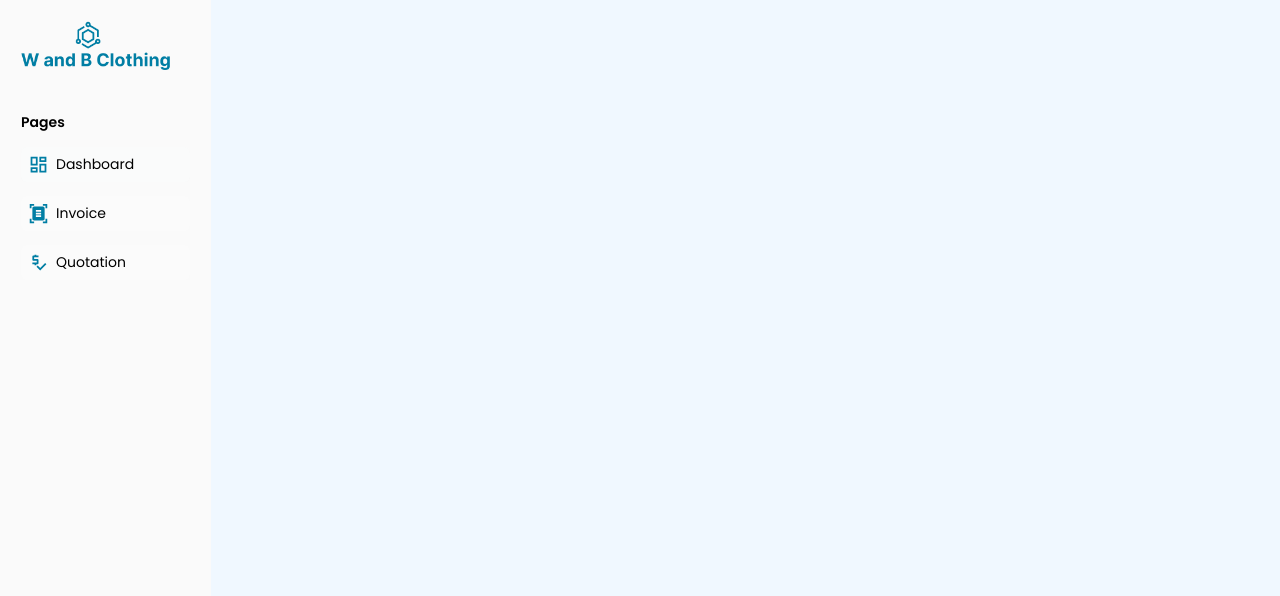
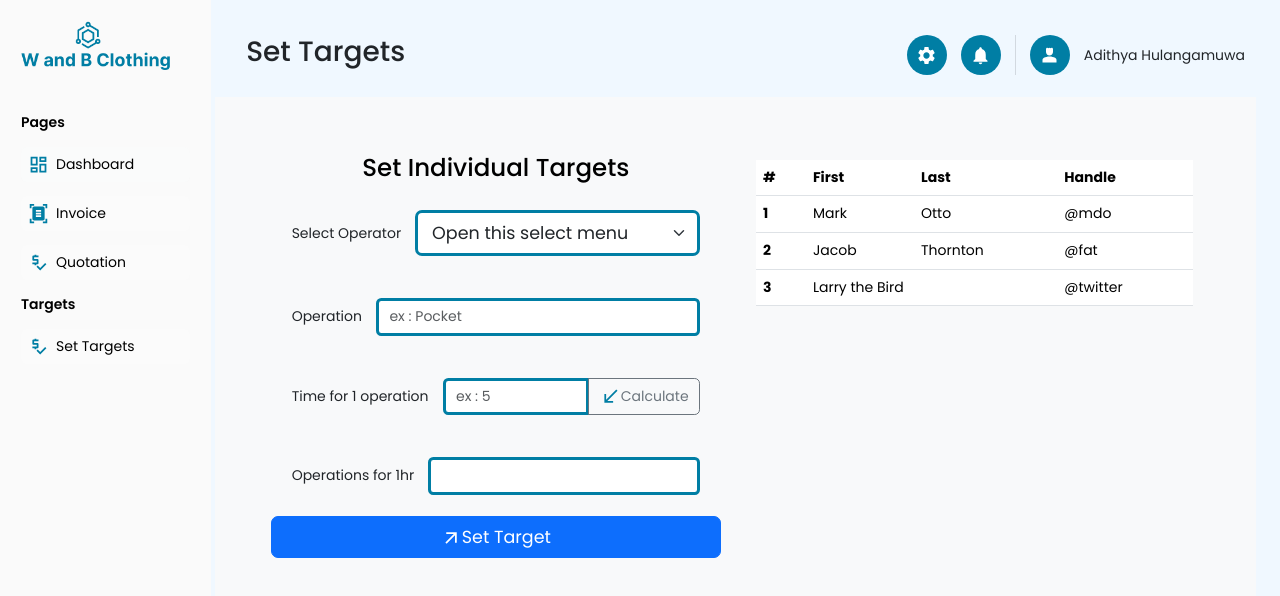
Before and after one commit to Randeepa123/Garment-management-system, a React (Create React App) app in the folder InvoiceApp-master/InvoiceApp-master/frontend/: page /set-targets in a window 1280 px wide. Shown: the top 596 px of the page. Built offline with nearby package versions, Linux system fonts and the light colour scheme.

Commit message:
Setting targets UI 1st commit

```diff
--- a/InvoiceApp-master/InvoiceApp-master/frontend/src/App.css
+++ b/InvoiceApp-master/InvoiceApp-master/frontend/src/App.css
@@ -19,8 +19,6 @@
 
 .content-section {
   width: 100%;
-}
-.top-heading {
 }
 
 .dashboard h3 {
@@ -93,6 +91,23 @@ body {
   font-size: 20px;
 }
 
+label {
+  white-space: nowrap;
+}
+
+.set-target-wrapper .target-form-wrapper .target-form form input {
+  border-color: #007ea4;
+  border-width: medium;
+}
+
+.set-target-wrapper .target-form-wrapper .target-form form select {
+  border-color: #007ea4;
+  border-width: medium;
+}
+
+.set-target-wrapper .target-form-wrapper .target-form h3 {
+  text-align: center;
+}
 /*1111111111111111111111111111111111111111*/
 /*--------------------------------------------------------------
 >> TABLE OF CONTENTS:
--- /dev/null
+++ b/InvoiceApp-master/InvoiceApp-master/frontend/src/componants/TopicBar.js
@@ -0,0 +1,41 @@
+import React from "react";
+
+//icons
+import SettingsIcon from "@mui/icons-material/Settings";
+import Person4Icon from "@mui/icons-material/Person4";
+//ui componants
+import Box from "@mui/material/Box";
+import Divider from "@mui/material/Divider";
+import NotificationsIcon from "@mui/icons-material/Notifications";
+function CircleIconBox({ icon, color = "white" }) {
+  return (
+    <Box
+      sx={{
+        backgroundColor: "#007ea4",
+        width: 40,
+        height: 40,
+        borderRadius: "50%",
+        display: "flex",
+        justifyContent: "center",
+        alignItems: "center",
+      }}
+    >
+      {icon}
+    </Box>
+  );
+}
+
+export const TopicBar = (props) => {
+  return (
+    <div className="d-flex justify-content-between top-heading m-4">
+      <h2>{props.text}</h2>
+      <div className="d-flex gap-3">
+        <CircleIconBox icon={<SettingsIcon sx={{ color: "white" }} />} />
+        <CircleIconBox icon={<NotificationsIcon sx={{ color: "white" }} />} />
+        <Divider orientation="vertical" flexItem sx={{ height: 40 }} />
+        <CircleIconBox icon={<Person4Icon sx={{ color: "white" }} />} />
+        <span className=" align-self-center ">Adithya Hulangamuwa</span>
+      </div>
+    </div>
+  );
+};
--- a/InvoiceApp-master/InvoiceApp-master/frontend/src/pages/Dashboard.js
+++ b/InvoiceApp-master/InvoiceApp-master/frontend/src/pages/Dashboard.js
@@ -2,6 +2,7 @@ import React from "react";
 import { BrowserRouter as Router, Routes, Route, Link } from "react-router-dom";
 import { InvoicePage } from "./InvoicePage";
 import { QuotePage } from "./QuotePage";
+import { SetTargets } from "./target/SetTargets";
 import DashboardOutlinedIcon from "@mui/icons-material/DashboardOutlined";
 import DocumentScannerIcon from "@mui/icons-material/DocumentScanner";
 import PriceCheckIcon from "@mui/icons-material/PriceCheck";
@@ -28,12 +29,18 @@ export const Dashboard = () => {
               <PriceCheckIcon sx={{ fill: "#007EA4" }} />
               <Link to="quote">Quotation</Link>
             </li>
+            <span className="fw-semibold">Targets</span>
+            <li className="d-flex gap-2 my-3 bg-light bg-opacity-10 p-2 rounded">
+              <PriceCheckIcon sx={{ fill: "#007EA4" }} />
+              <Link to="set-targets">Set Targets</Link>
+            </li>
           </ul>
         </div>
         <div className="m-3 pl-5 content-section">
           <Routes>
             <Route path="/invoice" element={<InvoicePage />} />
             <Route path="/quote" element={<QuotePage />} />
+            <Route path="/set-targets" element={<SetTargets />} />
           </Routes>
         </div>
       </div>
--- a/InvoiceApp-master/InvoiceApp-master/frontend/src/pages/InvoicePage.js
+++ b/InvoiceApp-master/InvoiceApp-master/frontend/src/pages/InvoicePage.js
@@ -3,47 +3,14 @@ import { Invoice } from "../componants/Invoice/Invoice";
 import { InvoiceCustomerDetails } from "../componants/Invoice/InvoiceCustomerDetails";
 import { InvoiceAddItem } from "../componants/Invoice/InvoiceAddItem";
 import { InvoiceContex } from "../contex/InvoiceContex";
-
-//icons
-import SettingsIcon from "@mui/icons-material/Settings";
-import Person4Icon from "@mui/icons-material/Person4";
-//ui componants
-import Box from "@mui/material/Box";
-import Divider from "@mui/material/Divider";
-import NotificationsIcon from "@mui/icons-material/Notifications";
-function CircleIconBox({ icon, color = "white" }) {
-  return (
-    <Box
-      sx={{
-        backgroundColor: "#007ea4",
-        width: 40,
-        height: 40,
-        borderRadius: "50%",
-        display: "flex",
-        justifyContent: "center",
-        alignItems: "center",
-      }}
-    >
-      {icon}
-    </Box>
-  );
-}
+import { TopicBar } from "../componants/TopicBar";
 
 export const InvoicePage = () => {
   const [InvoiceNumber, setInvoiceNumber] = useState("");
   const [refresh, setRefresh] = useState(0);
   return (
     <div className="right-side">
-      <div className="d-flex justify-content-between top-heading m-4">
-        <h2>Invoice</h2>
-        <div className="d-flex gap-3">
-          <CircleIconBox icon={<SettingsIcon sx={{ color: "white" }} />} />
-          <CircleIconBox icon={<NotificationsIcon sx={{ color: "white" }} />} />
-          <Divider orientation="vertical" flexItem sx={{ height: 40 }} />
-          <CircleIconBox icon={<Person4Icon sx={{ color: "white" }} />} />
-          <span className=" align-self-center ">Adithya Hulangamuwa</span>
-        </div>
-      </div>
+      <TopicBar text="Invoice" />
       <InvoiceContex.Provider
         value={{ InvoiceNumber, setInvoiceNumber, refresh, setRefresh }}
       >
--- /dev/null
+++ b/InvoiceApp-master/InvoiceApp-master/frontend/src/pages/target/SetTargets.js
@@ -0,0 +1,101 @@
+import React from "react";
+import { TopicBar } from "../../componants/TopicBar";
+
+import CallReceivedOutlinedIcon from "@mui/icons-material/CallReceivedOutlined";
+import ArrowOutwardOutlinedIcon from "@mui/icons-material/ArrowOutwardOutlined";
+
+export const SetTargets = () => {
+  return (
+    <div>
+      <TopicBar text="Set Targets" />
+      <div className="row set-target-wrapper d-flex w-100 justify-content-between p-5 bg-light">
+        <div className="col-6 target-form-wrapper p-3">
+          <div className="target-form d-flex flex-column justify-content-center">
+            <h3>Set Individual Targets</h3>
+            <form className="d-flex flex-column justify-content-center">
+              <div className="d-flex gap-3 align-items-center m-4">
+                <label for="">Select Operator</label>
+                <select
+                  class="form-select form-select-lg "
+                  aria-label="Large select example"
+                >
+                  <option selected>Open this select menu</option>
+                  <option value="1">One</option>
+                  <option value="2">Two</option>
+                  <option value="3">Three</option>
+                </select>
+              </div>
+              <div className="d-flex gap-3 align-items-center m-4">
+                <label for="">Operation</label>
+                <input
+                  class="form-control"
+                  type="text"
+                  placeholder="ex : Pocket"
+                  aria-label="default input example"
+                />
+              </div>
+              <div className="d-flex gap-3 align-items-center m-4">
+                <label for="">Time for 1 operation</label>
+                <div class="input-group">
+                  <input
+                    class="form-control"
+                    type="number"
+                    placeholder="ex : 5"
+                    aria-label="default input example"
+                  />
+                  <button class="btn btn-outline-secondary" type="button">
+                    <CallReceivedOutlinedIcon sx={{ color: "#007EA4" }} />
+                    Calculate
+                  </button>
+                </div>
+              </div>
+              <div className="d-flex gap-3 align-items-center m-4">
+                <label for="">Operations for 1hr</label>
+                <input
+                  class="form-control"
+                  type="number"
+                  aria-label="default input example"
+                />
+              </div>
+              <button type="button" class="btn btn-primary btn-lg">
+                <ArrowOutwardOutlinedIcon />
+                Set Target
+              </button>
+            </form>
+          </div>
+        </div>
+        <div className="col-6 target-display table-striped p-4">
+          <table class="table">
+            <thead>
+              <tr>
+                <th scope="col">#</th>
+                <th scope="col">First</th>
+                <th scope="col">Last</th>
+                <th scope="col">Handle</th>
+              </tr>
+            </thead>
+            <tbody>
+              <tr>
+                <th scope="row">1</th>
+                <td>Mark</td>
+                <td>Otto</td>
+                <td>@mdo</td>
+              </tr>
+              <tr>
+                <th scope="row">2</th>
+                <td>Jacob</td>
+                <td>Thornton</td>
+                <td>@fat</td>
+              </tr>
+              <tr>
+                <th scope="row">3</th>
+                <td colspan="2">Larry the Bird</td>
+                <td>@twitter</td>
+              </tr>
+            </tbody>
+          </table>
+        </div>
+      </div>
+    </div>
+  );
+};
```
